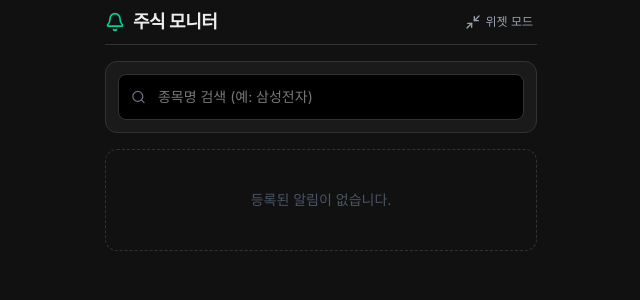
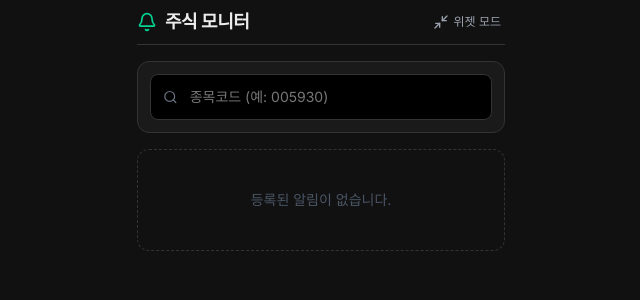
Before and after one commit to woomingahng/stock-monitor-pwa, a Next.js app: page / in a window 1280 px wide. Shown: the top 300 px of the page, without its empty margins (319-959 px from the left). Built offline with nearby package versions, Linux system fonts and the light colour scheme.

Commit message:
style: support extreme narrow widths and auto-resize window

```diff
--- a/src/app/page.tsx
+++ b/src/app/page.tsx
@@ -74,6 +74,11 @@ export default function Home() {
       if (Notification.permission !== "granted" && Notification.permission !== "denied") {
         Notification.requestPermission();
       }
+
+      // 데스크톱 PWA 환경일 경우 창 크기를 매우 작게 강제 조정 시도
+      try {
+        window.resizeTo(300, 500);
+      } catch (e) {}
     }
   }, []);
 
@@ -269,13 +274,13 @@ export default function Home() {
   }
 
   return (
-    <div className="min-h-screen p-2 max-w-md mx-auto flex flex-col gap-4 transition-all">
+    <div className="min-h-screen p-2 max-w-sm mx-auto flex flex-col gap-4 transition-all overflow-x-hidden">
       <header className="flex items-center gap-2 pb-2 border-b border-[#333]">
-        <Bell className="w-5 h-5 text-emerald-400" />
-        <h1 className="text-lg font-bold tracking-tight">주식 모니터</h1>
+        <Bell className="w-5 h-5 text-emerald-400 shrink-0" />
+        <h1 className="text-lg font-bold tracking-tight truncate">주식 모니터</h1>
         <button
           onClick={() => setIsCompact(true)}
-          className="ml-auto text-gray-400 hover:text-white p-1 rounded hover:bg-[#333] transition-colors flex items-center gap-1 text-xs"
+          className="ml-auto shrink-0 text-gray-400 hover:text-white p-1 rounded hover:bg-[#333] transition-colors flex items-center gap-1 text-xs"
           title="컴팩트 위젯 모드"
         >
           <Minimize2 className="w-4 h-4" />
@@ -291,8 +296,8 @@ export default function Home() {
               <Search className="w-4 h-4 ml-3 text-gray-500" />
               <input
                 type="text"
-                className="w-full bg-transparent p-3 text-sm outline-none"
-                placeholder="종목명 검색 (예: 삼성전자)"
+                className="w-full bg-transparent p-3 text-sm outline-none min-w-0"
+                placeholder="종목코드 (예: 005930)"
                 value={query}
                 onChange={e => setQuery(e.target.value)}
               />
@@ -367,11 +372,11 @@ export default function Home() {
               const currentPriceStr = prices[alert.code]?.price || "...";
 
               return (
-                <li key={alert.id} className="bg-[#1a1a1a] p-3 rounded-xl border border-[#333] flex items-center justify-between group">
-                  <div className="flex flex-col gap-1">
-                    <div className="flex items-center gap-2">
-                      <span className="font-semibold text-[15px]">{prices[alert.code]?.name || alert.name}</span>
-                      <span className="text-xs bg-black text-gray-400 px-1.5 py-0.5 rounded border border-[#333]">
+                <li key={alert.id} className="bg-[#1a1a1a] p-3 rounded-xl border border-[#333] flex flex-wrap items-center justify-between group gap-2">
+                  <div className="flex flex-col gap-1 min-w-[120px]">
+                    <div className="flex items-center gap-2 flex-wrap">
+                      <span className="font-semibold text-sm truncate max-w-[100px]">{prices[alert.code]?.name || alert.name}</span>
+                      <span className="text-[10px] bg-black text-gray-400 px-1.5 py-0.5 rounded border border-[#333]">
                         {alert.code}
                       </span>
                     </div>
@@ -380,12 +385,12 @@ export default function Home() {
                         {alert.type === 'UP' ? <ChevronUp className="w-4 h-4 mr-0.5" /> : <ChevronDown className="w-4 h-4 mr-0.5" />}
                         {alert.targetPrice.toLocaleString()}원
                       </div>
-                      <span className="text-gray-600 text-xs">(현재: {currentPriceStr})</span>
+                      <span className="text-gray-600 text-xs truncate max-w-[80px]">(현재: {currentPriceStr})</span>
                     </div>
                   </div>
                   <button
                     onClick={() => removeAlert(alert.id)}
-                    className="p-2 text-gray-500 hover:text-red-400 hover:bg-[#222] rounded-lg opacity-50 group-hover:opacity-100 transition-all"
+                    className="p-2 text-gray-500 hover:text-red-400 hover:bg-[#222] rounded-lg opacity-80 transition-all shrink-0 ml-auto"
                   >
                     <Trash2 className="w-4 h-4" />
                   </button>
```
